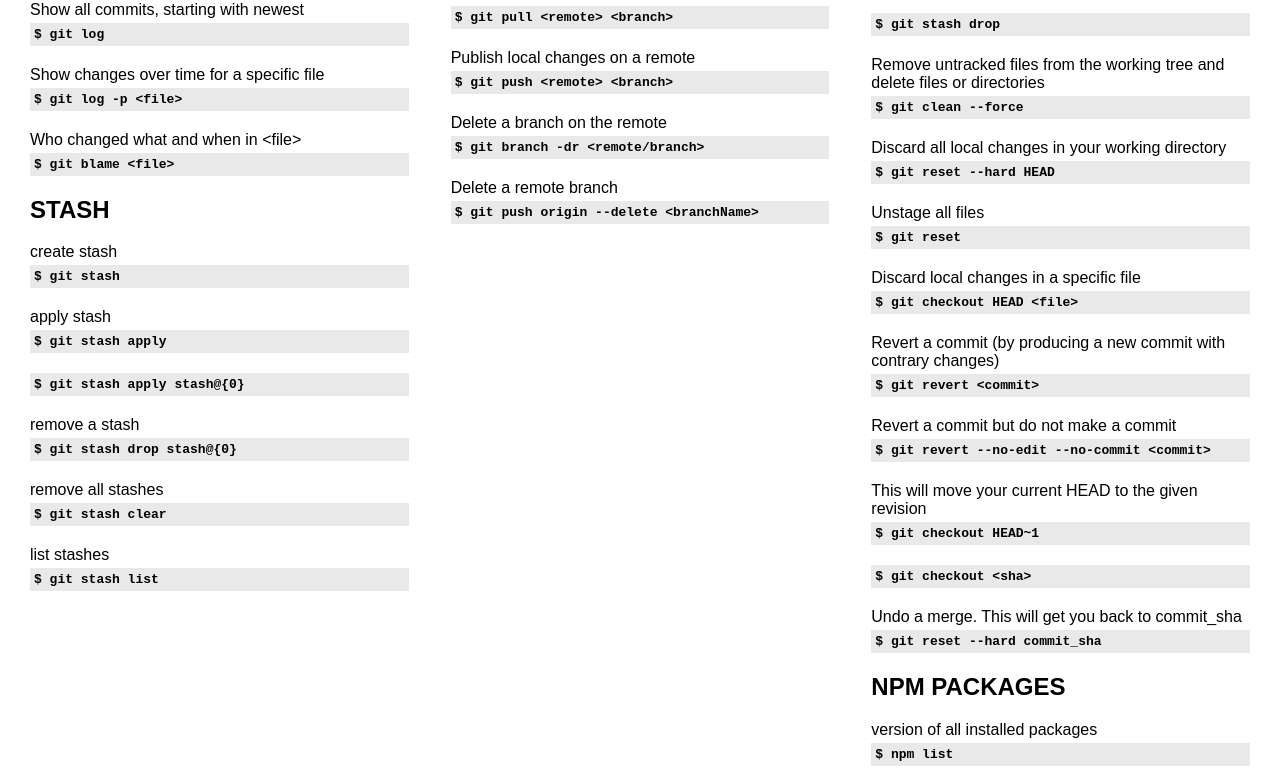
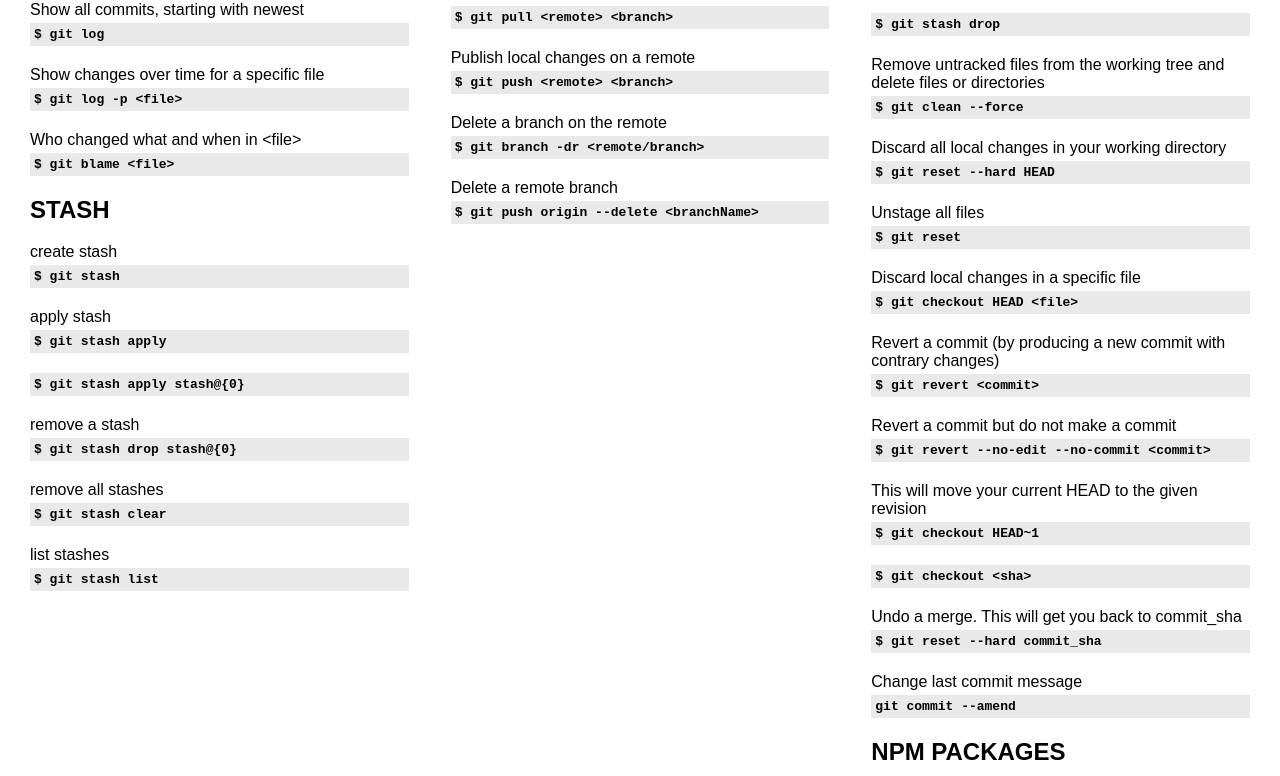
Before and after one commit to fret2buzz/fret2buzz.github.io, a plain HTML site: page index.html in a window 1280 px wide. Shown: the part 999-1775 px from the top of the page. Drawn offline with Linux system fonts and the light colour scheme.

Commit message:
Changing index.html

```diff
--- a/index.html
+++ b/index.html
@@ -163,6 +163,8 @@
         <code>$ git checkout &lt;sha&gt;</code>
         Undo a merge. This will get you back to commit_sha
         <code>$ git reset --hard commit_sha</code>
+        Change last commit message
+        <code>git commit --amend</code>
         <h2>NPM PACKAGES</h2>
         version of all installed packages
         <code>$ npm list</code>
```
